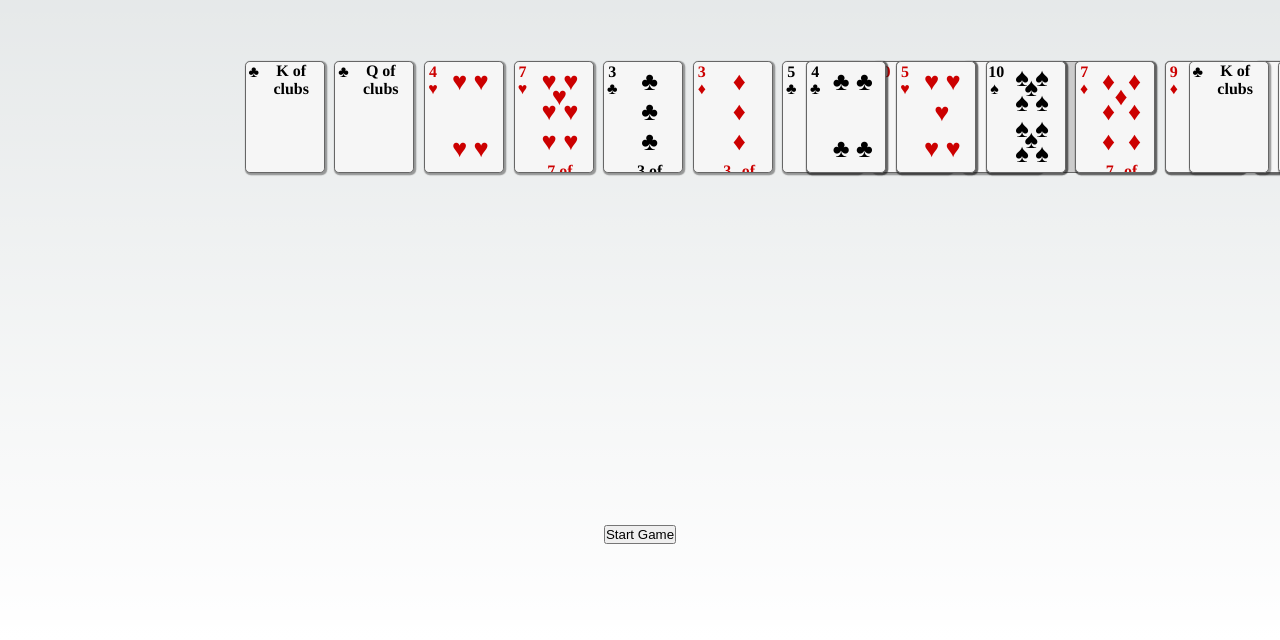
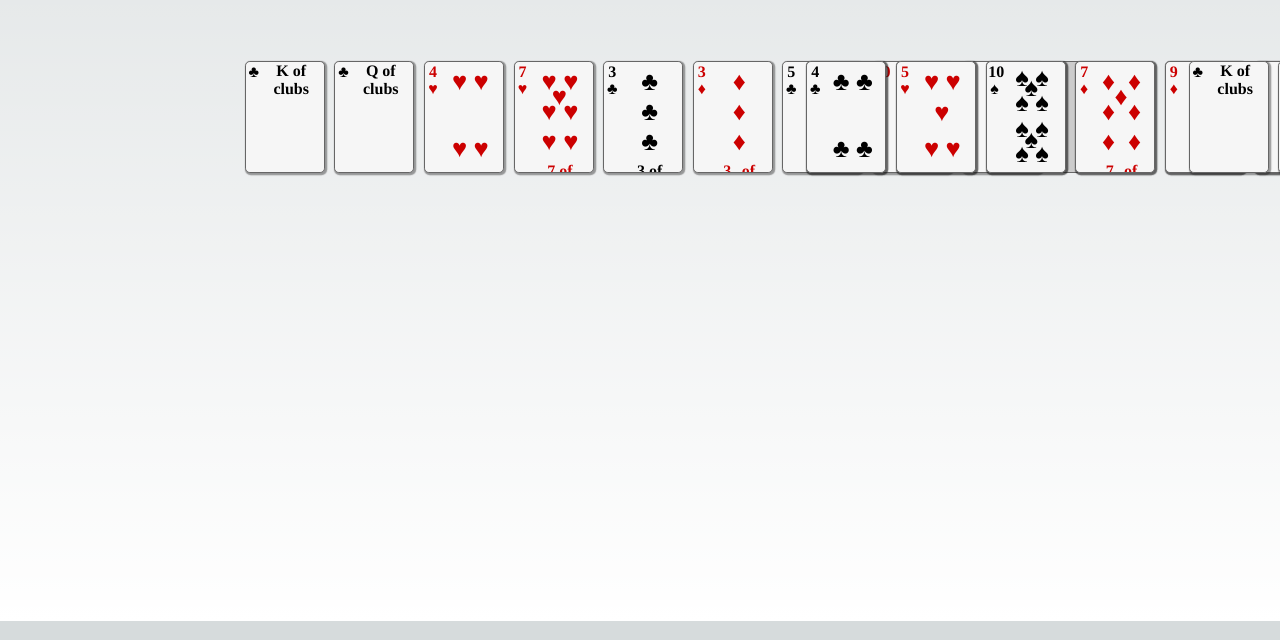
Before and after one commit to abeuscher/russianbank, a Next.js app: page / in a window 1280 px wide. Shown: the part 410-1050 px from the top of the page. Built offline with nearby package versions, Linux system fonts and the light colour scheme.

Commit message:
Fixed casing issue

```diff
--- a/src/app/page.tsx
+++ b/src/app/page.tsx
@@ -1,4 +1,4 @@
-import GameBoard from '@/components/gameBoard';
+import GameBoard from '@/components/GameBoard';
 import ReduxProvider from '@/utils/ReduxProvider';
 import styles from "./page.module.css";
 
@@ -7,7 +7,6 @@ const HomePage = () => {
     <main className={styles.main}>
       <h1>Russian Bank Game</h1>
       <GameBoard />
-        <button>Start Game</button>
     </main>
   );
 };
```
